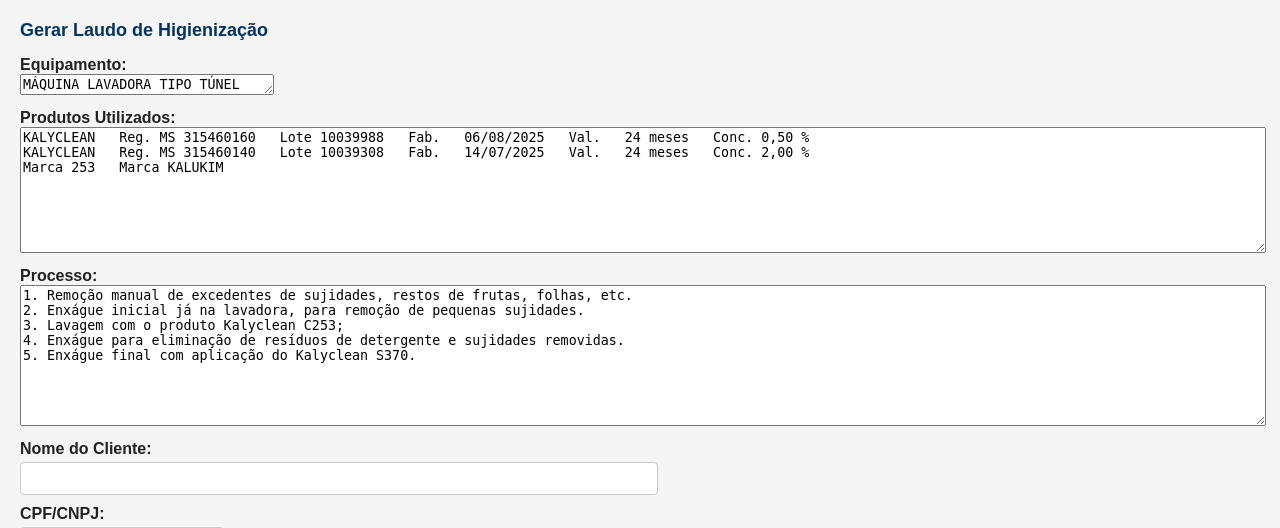
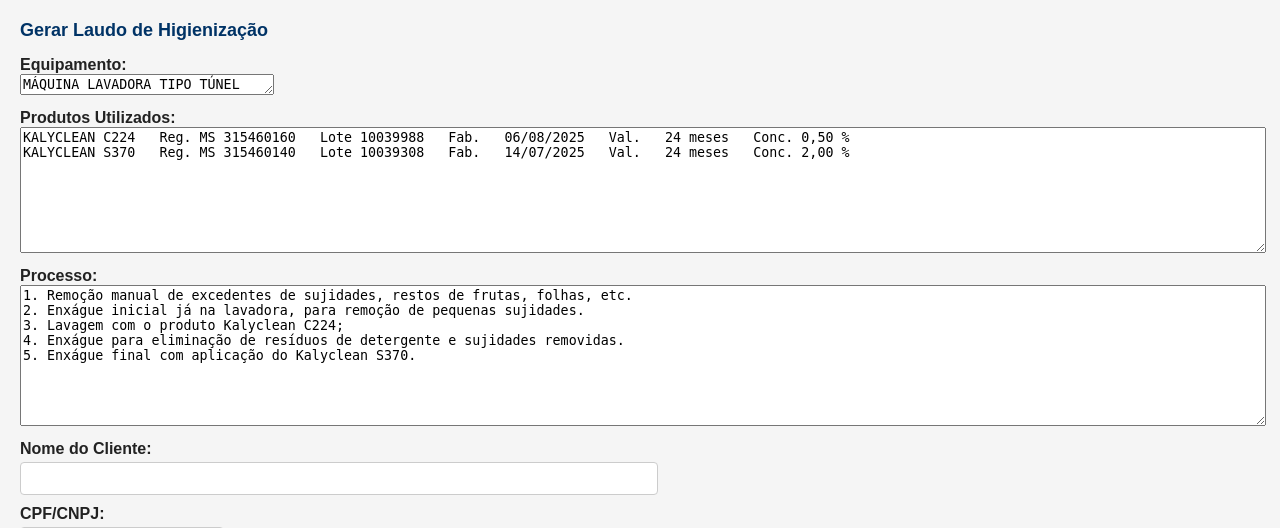
Before and after one commit to deciusmotta/laudo, a Flask app: page / in a window 1280 px wide. Shown: the top 528 px of the page. Run offline with Flask 3, Linux system fonts and the light colour scheme.

Commit message:
Update index.html

```diff
--- a/templates/index.html
+++ b/templates/index.html
@@ -8,16 +8,15 @@ MÁQUINA LAVADORA TIPO TÚNEL
 </textarea>
 <label for="produtos_utilizados">Produtos Utilizados:</label>
 <textarea id="produtos_utilizados" name="produtos_utilizados" rows="8" style="width: 100%;">
-KALYCLEAN   Reg. MS 315460160   Lote 10039988   Fab.   06/08/2025   Val.   24 meses   Conc. 0,50 %
-KALYCLEAN   Reg. MS 315460140   Lote 10039308   Fab.   14/07/2025   Val.   24 meses   Conc. 2,00 %
-Marca 253   Marca KALUKIM
+KALYCLEAN C224   Reg. MS 315460160   Lote 10039988   Fab.   06/08/2025   Val.   24 meses   Conc. 0,50 %
+KALYCLEAN S370   Reg. MS 315460140   Lote 10039308   Fab.   14/07/2025   Val.   24 meses   Conc. 2,00 %
 </textarea>
 
 <label for="processo">Processo:</label>
 <textarea id="processo" name="processo" rows="9" style="width: 100%;">
 1. Remoção manual de excedentes de sujidades, restos de frutas, folhas, etc.
 2. Enxágue inicial já na lavadora, para remoção de pequenas sujidades.
-3. Lavagem com o produto Kalyclean C253;
+3. Lavagem com o produto Kalyclean C224;
 4. Enxágue para eliminação de resíduos de detergente e sujidades removidas.
 5. Enxágue final com aplicação do Kalyclean S370.
 </textarea>
```
